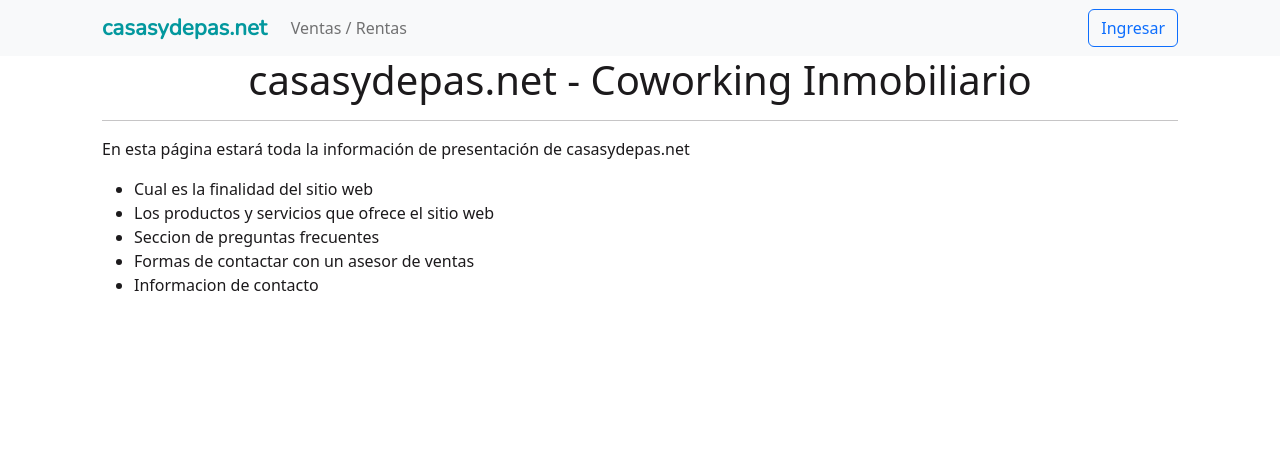
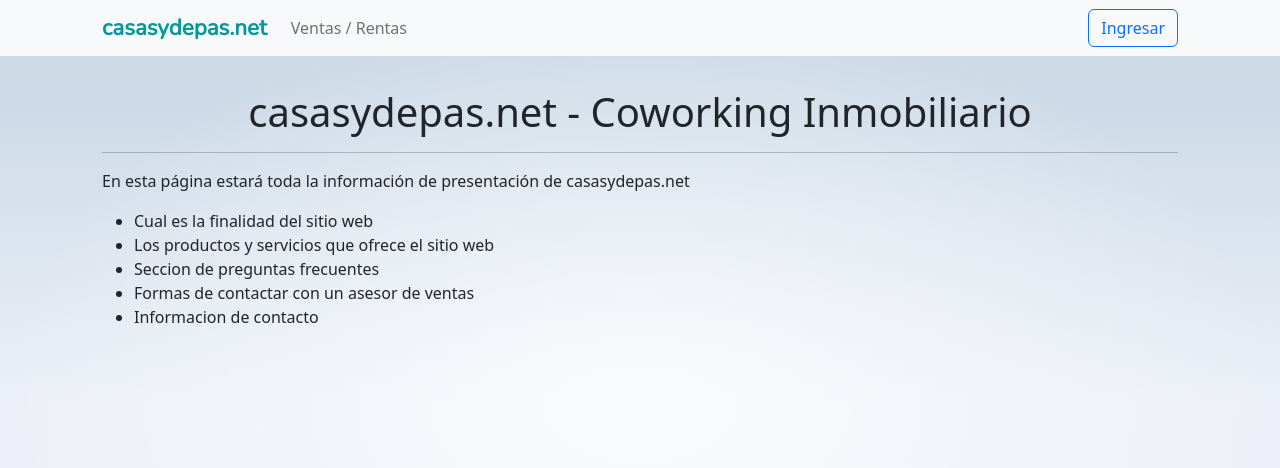
Before and after one commit to Frankodev/app-casasydepas.net, a Svelte app: page / in a window 1280 px wide. Shown: the top 468 px of the page. Built offline with nearby package versions, Linux system fonts and the light colour scheme; no server answers; a small style sheet from the web is missing.

Commit message:
se hicieron cambios en app.css, se continua con mejoras en el SEO de la app

```diff
--- a/src/app.css
+++ b/src/app.css
@@ -1,12 +1,42 @@
+:root {
+	--font-body: Arial, -apple-system, BlinkMacSystemFont, 'Segoe UI', Roboto, Oxygen, Ubuntu,
+		Cantarell, 'Open Sans', 'Helvetica Neue', sans-serif, monospace;
+	/* --font-mono: 'Fira Mono', monospace; */
+	--color-bg-0: rgb(202, 216, 228);
+	--color-bg-1: hsl(209, 36%, 86%);
+	--color-bg-2: hsl(224, 44%, 95%);
+	--color-theme-1: #ff3e00;
+	--color-theme-2: #4075a6;
+	--color-text: #000000b3;
+	--column-width: 42rem;
+	--column-margin-top: 4rem;
+	font-family: var(--font-body);
+	color: var(--color-text);
+  /* color: #1c1a1c; */
+}
 
 body {
   min-width: 280px;
-  color: #1c1a1c;
+  min-height: 100vh;
+	margin: 0;
+	background-attachment: fixed;
+	background-color: var(--color-bg-1);
+	background-size: 100vw 100vh;
+	background-image: radial-gradient(
+			50% 50% at 50% 50%,
+			rgba(255, 255, 255, 0.75) 0%,
+			rgba(255, 255, 255, 0) 100%
+		),
+		linear-gradient(180deg, var(--color-bg-0) 0%, var(--color-bg-1) 15%, var(--color-bg-2) 50%);
 }
 
 main {
   width: 100%;
   height: 100%;
+}
+
+.container {
+  padding-top: 2rem;
 }
 
 .row {
--- a/src/pages/properties/[propertie].svelte
+++ b/src/pages/properties/[propertie].svelte
@@ -35,7 +35,7 @@
 
   <main>
 
-    <div class="container mb-3">
+    <div class="mb-3">
       <button class="btn btn-link" on:click={returnView}>
         Regresar <span> <img src="/icons/return.svg" alt="arrow return"></span>
       </button>
@@ -43,7 +43,7 @@
 
     {#await getPropertie }
 
-      <p class="loading...">Buscando...</p>
+      <p class="loading">Loading...</p>
 
       {:then}
 
@@ -59,7 +59,7 @@
 
 
       <div class="text-center mb-4">
-        <h1 class="text-primary">{propertie.title}</h1>
+        <h1 >{propertie.title}</h1>
         <span class="badge text-bg-dark">{propertie.address.development.toUpperCase() || propertie.address.colony.toUpperCase()}</span>
       </div>
 
@@ -188,11 +188,9 @@
     justify-content: center;
   }
 
-.wrapper {
-  min-height: 100%;
-  background-color: #edf1f4;
-  /* background-color: #f2f5f7; */
-}
+  .wrapper {
+    min-height: 100vh;
+  }
 
   h5,
   h6 {
@@ -250,8 +248,8 @@
     object-position: center;
   }
 
-.tag-venta,
-.tag-renta {
+  .tag-venta,
+  .tag-renta {
     width: 100%;
     padding: 0.2rem 0.6rem;
     font-size: 1.2rem;
```
